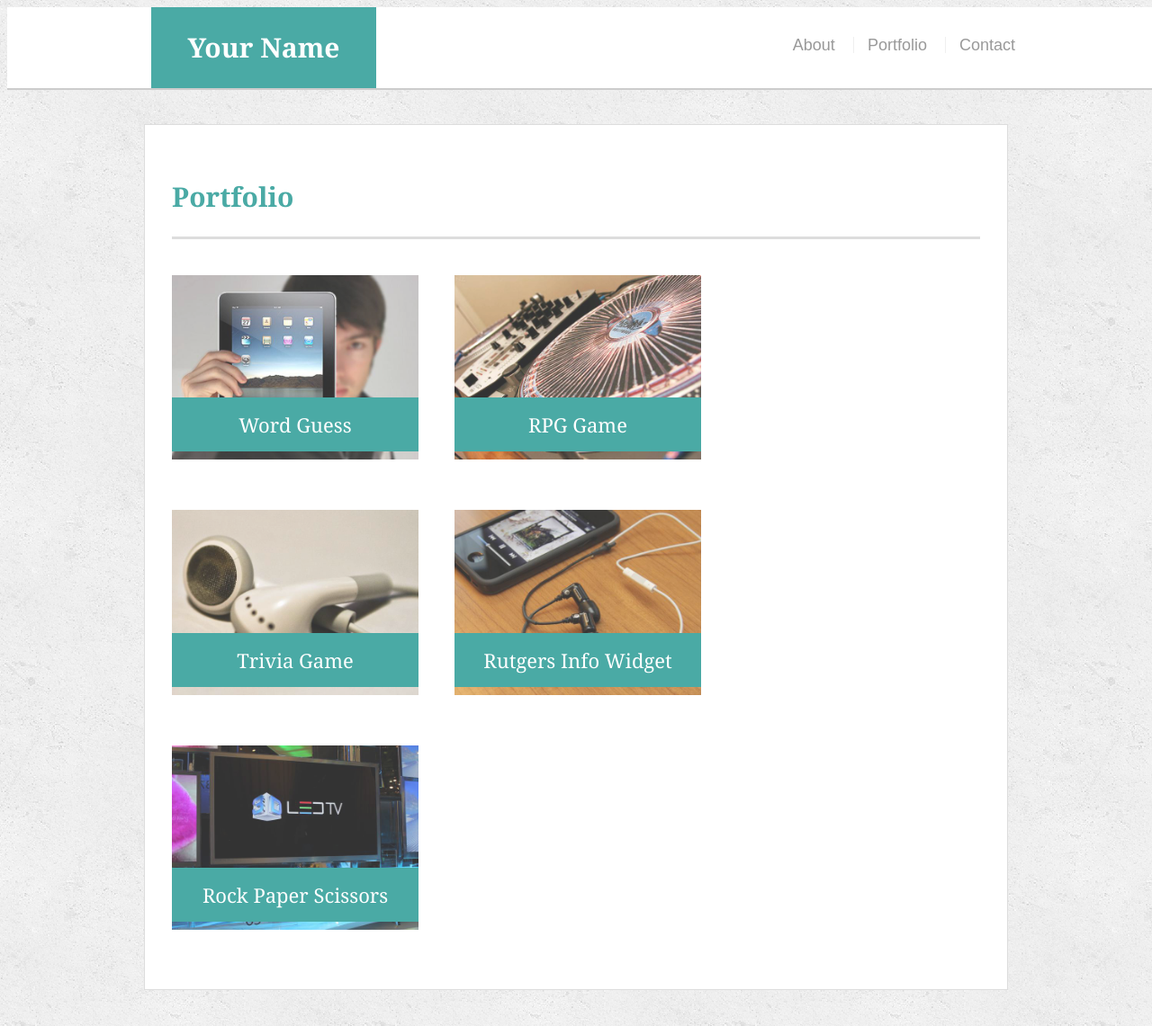
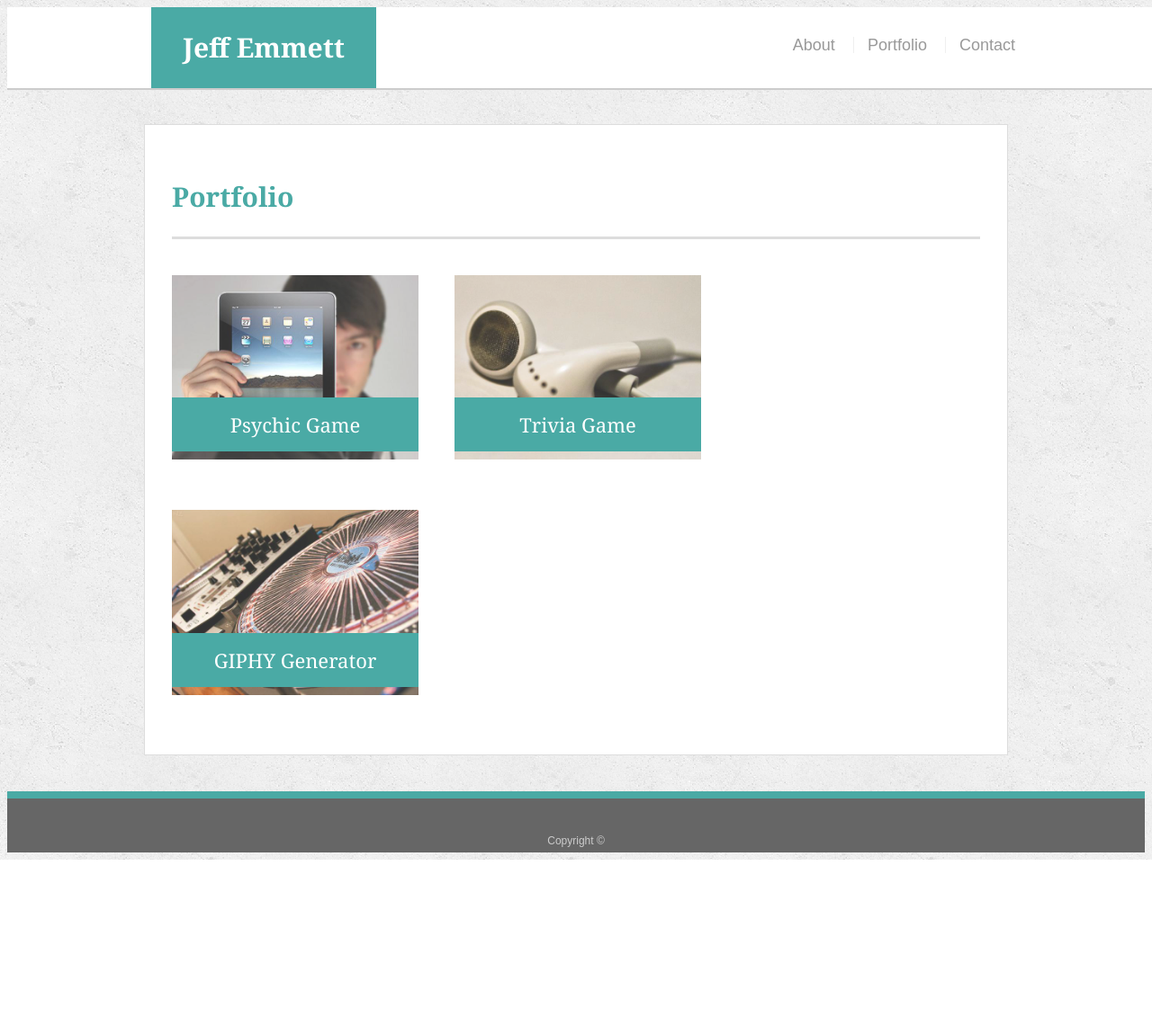
Before and after one commit to jmemmett/Responsive-Portfolio, a plain HTML site: page portfolio.html in a window 1280 px wide. Shown: the top 1141 px of the page at 90% size. After the commit the page ends 956 px from the top, so only its background shows below. Drawn offline with Linux system fonts and the light colour scheme.

Commit message:
Updates for Career Services assignment due on December 3rd, 2018.

```diff
--- a/portfolio.html
+++ b/portfolio.html
@@ -12,7 +12,7 @@
 
   <header id="masthead">
     <div class="container">
-      <a href="index.html" id="logo">Your Name</a>
+      <a href="index.html" id="logo">Jeff Emmett</a>
       <nav>
         <a href="index.html">About</a>
         <a href="portfolio.html">Portfolio</a>
@@ -26,29 +26,21 @@
       <h1>Portfolio</h1>
 
       <div class="work">
-        <img src="assets/images/technics-q-c-640-480-1.jpg" alt="Word Guess">
+        <a href="" target="_blank"><img src="assets/images/technics-q-c-640-480-1.jpg" alt="Psychic Game"></a>
 
-        <h3>Word Guess</h3>
+        <h3>Psychic Game</h3>
       </div>
+
       <div class="work">
-        <img src="assets/images/technics-q-c-640-480-2.jpg" alt="RPG Game">
-
-        <h3>RPG Game</h3>
-      </div>
-      <div class="work">
-        <img src="assets/images/technics-q-c-640-480-5.jpg" alt="Trivia Game">
+        <a href="https://jmemmett.github.io/TriviaGame/" target="_blank"><img src="assets/images/technics-q-c-640-480-5.jpg" alt="Trivia Game"></a>
 
         <h3>Trivia Game</h3>
       </div>
+
       <div class="work">
-        <img src="assets/images/technics-q-c-640-480-7.jpg" alt="Rutgers Info Widget">
+        <a href="https://jmemmett.github.io/dynamic-GIPHY-generator/" target="_blank"><img src="assets/images/technics-q-c-640-480-2.jpg" alt="GIFY Generator"></a>
 
-        <h3>Rutgers Info Widget</h3>
-      </div>
-      <div class="work">
-        <img src="assets/images/technics-q-c-640-480-9.jpg" alt="Rock Paper Scissors">
-
-        <h3>Rock Paper Scissors</h3>
+        <h3>GIPHY Generator</h3>
       </div>
 
     </section>
```
Also changed, not shown: contact.html (+3 -3 lines), index.html (+5 -5 lines), assets/images/headshot.jpeg (added), 2 other files.
